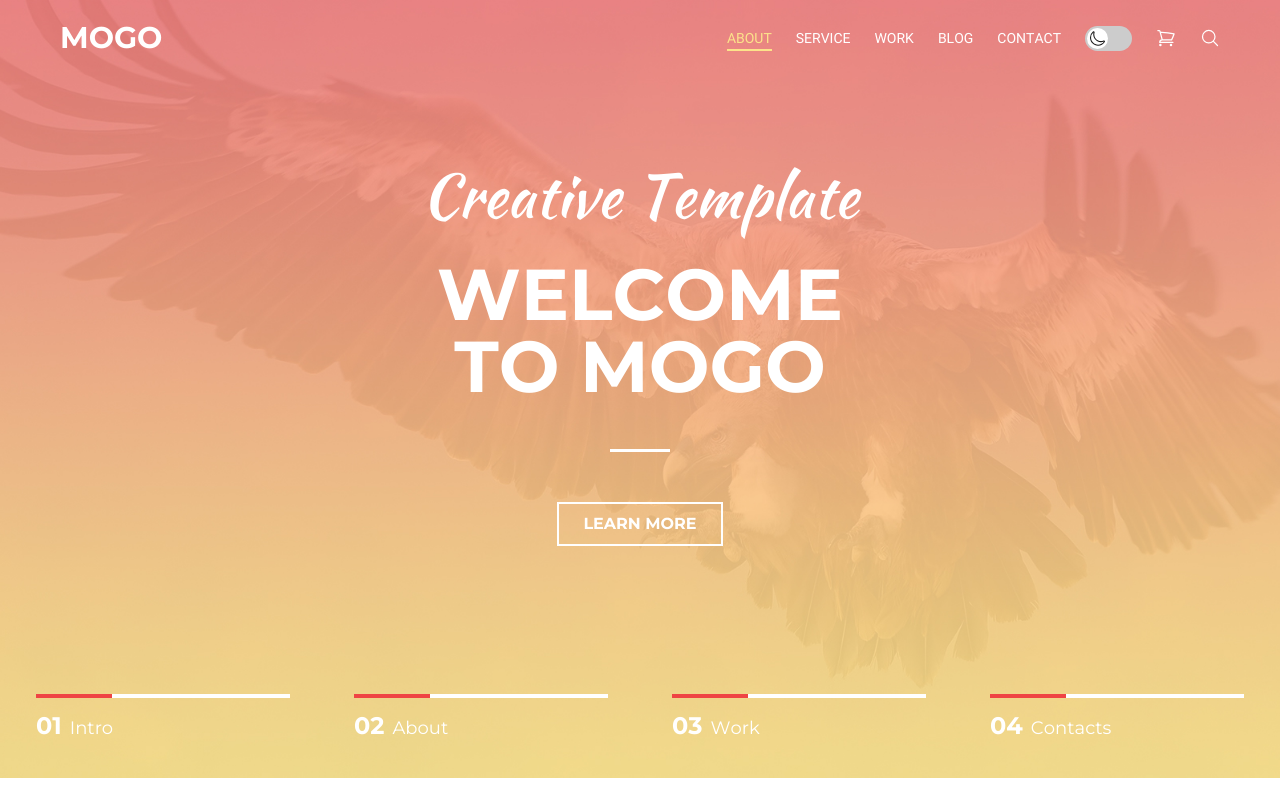
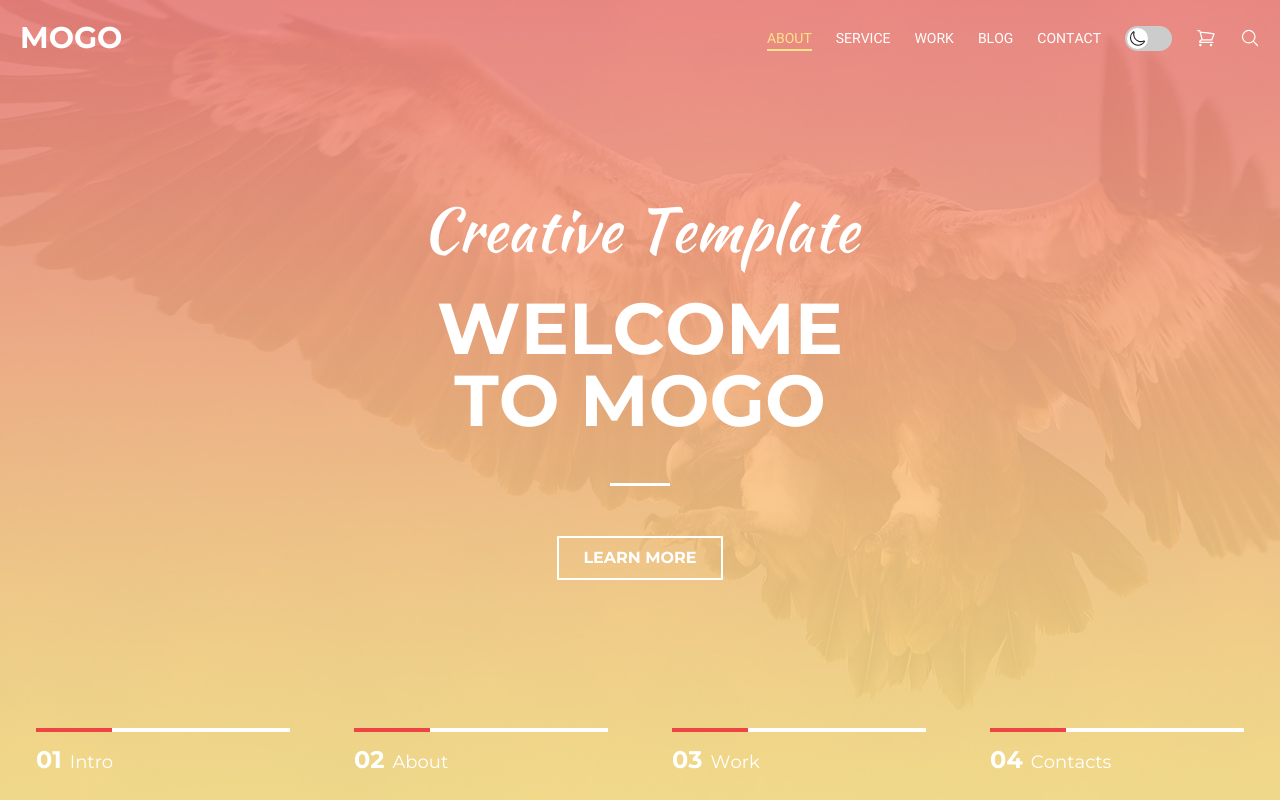
Before and after one commit to eugKlim/Mogo, a React (Vite) app: page /about in a window 1280 px wide. Shown: the top 800 px of the page. Built offline with nearby package versions, Linux system fonts and the light colour scheme.

Commit message:
added header fixation when scrolling

```diff
--- a/src/blocks/Feature.jsx
+++ b/src/blocks/Feature.jsx
@@ -3,7 +3,7 @@ import Title from '../components/title/Title';
 
 const Feature = () => {
   return (
-    <section className="bg-feature-bg bg-options max-w-[1280px] darkBgOverlay mx-auto">
+    <section className="bg-feature-bg bg-options bg-cover min-w-full darkBgOverlay mx-auto">
       <div className="dark:bg-dark">
         <div className="container">
           <Title uptitle="For all devices" title="Unique design" />
--- a/src/blocks/Header.jsx
+++ b/src/blocks/Header.jsx
@@ -47,9 +47,6 @@ const Header = () => {
 
   // burger
   const [isActiveBurger, setActiveBurger] = useState();
-
-  // burger /
-
   const clickBurger = () => {
     setActiveBurger((prevState) => !prevState);
   };
@@ -61,16 +58,51 @@ const Header = () => {
       document.body.classList.remove('noScroll');
     };
   }, [isActiveBurger]);
+  // burger /
+
+  // fixed header
+  const [isFixed, setIsFixed] = useState(false);
+  const handleScroll = () => {
+    setIsFixed(window.scrollY >= 800);
+  };
+  useEffect(() => {
+    window.addEventListener('scroll', handleScroll);
+    return () => {
+      window.removeEventListener('scroll', handleScroll);
+    };
+  }, []);
+  // fixed header /
+
   return (
     <>
-      <div className={`burger-overlay ${isActiveBurger ? 'active' : ''} bg-dark sm:fixed lg:hidden w-full h-screen min-w-screen z-[700]`} onClick={clickBurger} />
-      <header className="container flex justify-between items-center py-5 text-white">
+      <div
+        className={`burger-overlay ${
+          isActiveBurger ? 'active' : ''
+        } bg-dark sm:fixed lg:hidden w-full h-screen min-w-screen z-[700]`}
+        onClick={clickBurger}
+      />
+      <header
+        className={`header ${
+          isFixed ? 'fixed' : ''
+        } container flex justify-between items-center py-5 text-white max-w-[2500px]`}
+      >
         <h1 className="title text-white sm:text-lg md:text-3xl z-20">MoGo</h1>
         <nav className="flex items-center space-x-6 relative">
-          <ul className={`sm:nav-block ${isActiveBurger ? 'active' : ''}  uppercase text-sm flex items-center sm:flex-col sm:w-full sm:h-screen sm:bg-teal-500 sm:dark:bg-teal-700 sm:fixed sm:top-0 sm:left-0 sm:max-w-60 sm:overflow-y-auto sm:z-[702] sm:pt-12 sm:space-y-10 lg:bg-transparent lg:block lg:static lg:h-auto lg:space-x-6 lg:space-y-0 lg:max-w-full lg:overflow-y-visible lg:pt-1 lg:nav-hidden`}>
+          <ul
+            className={`sm:nav-block ${
+              isActiveBurger ? 'active' : ''
+            }  uppercase text-sm flex items-center sm:flex-col sm:w-full sm:h-screen sm:bg-teal-500 sm:dark:bg-teal-700 sm:fixed sm:top-0 sm:left-0 sm:max-w-60 sm:overflow-y-auto sm:z-[702] sm:pt-12 sm:space-y-10 lg:bg-transparent lg:block lg:static lg:h-auto lg:space-x-6 lg:space-y-0 lg:max-w-full lg:overflow-y-visible lg:pt-1 lg:nav-hidden`}
+          >
             {headerDataLinks.map((data, index) => {
               return (
-                <a href={data.href} title={data.nameLink} className={data.class} aria-label={data.nameLink} key={index} onClick={clickBurger}>
+                <a
+                  href={data.href}
+                  title={data.nameLink}
+                  className={data.class}
+                  aria-label={data.nameLink}
+                  key={index}
+                  onClick={clickBurger}
+                >
                   {data.nameLink}
                 </a>
               );
@@ -78,22 +110,60 @@ const Header = () => {
           </ul>
           <div className="sm:space-x-4 lg:space-x-6 flex items-center sm:pr-16 lg:pr-0">
             <ToggleBtn lightIco={LightIcon} darkIco={DarkIcon} />
-            <div onClick={togglePopup} className="inline-block lg:hover:text-yellow-500 cursor-pointer" title="basket button" aria-label="basket button">
-              <svg xmlns="http://www.w3.org/2000/svg" fill="none" viewBox="0 0 24 24" strokeWidth="1.5" stroke="currentColor" className="w-5 h-5">
-                <path strokeLinecap="round" strokeLinejoin="round" d="M2.25 3h1.386c.51 0 .955.343 1.087.835l.383 1.437M7.5 14.25a3 3 0 0 0-3 3h15.75m-12.75-3h11.218c1.121-2.3 2.1-4.684 2.924-7.138a60.114 60.114 0 0 0-16.536-1.84M7.5 14.25 5.106 5.272M6 20.25a.75.75 0 1 1-1.5 0 .75.75 0 0 1 1.5 0Zm12.75 0a.75.75 0 1 1-1.5 0 .75.75 0 0 1 1.5 0Z" />
+            <div
+              onClick={togglePopup}
+              className="inline-block lg:hover:text-yellow-500 cursor-pointer"
+              title="basket button"
+              aria-label="basket button"
+            >
+              <svg
+                xmlns="http://www.w3.org/2000/svg"
+                fill="none"
+                viewBox="0 0 24 24"
+                strokeWidth="1.5"
+                stroke="currentColor"
+                className="w-5 h-5"
+              >
+                <path
+                  strokeLinecap="round"
+                  strokeLinejoin="round"
+                  d="M2.25 3h1.386c.51 0 .955.343 1.087.835l.383 1.437M7.5 14.25a3 3 0 0 0-3 3h15.75m-12.75-3h11.218c1.121-2.3 2.1-4.684 2.924-7.138a60.114 60.114 0 0 0-16.536-1.84M7.5 14.25 5.106 5.272M6 20.25a.75.75 0 1 1-1.5 0 .75.75 0 0 1 1.5 0Zm12.75 0a.75.75 0 1 1-1.5 0 .75.75 0 0 1 1.5 0Z"
+                />
               </svg>
               <Popup isOpen={isOpen} onClose={closePopup}>
                 <p>Basket</p>
               </Popup>
             </div>
-            <a href="#" className="inline-block lg:hover:text-yellow-500" title="search" aria-label="search">
-              <svg xmlns="http://www.w3.org/2000/svg" fill="none" viewBox="0 0 24 24" strokeWidth="1.5" stroke="currentColor" className="w-5 h-5">
-                <path strokeLinecap="round" strokeLinejoin="round" d="m21 21-5.197-5.197m0 0A7.5 7.5 0 1 0 5.196 5.196a7.5 7.5 0 0 0 10.607 10.607Z" />
+            <a
+              href="#"
+              className="inline-block lg:hover:text-yellow-500"
+              title="search"
+              aria-label="search"
+            >
+              <svg
+                xmlns="http://www.w3.org/2000/svg"
+                fill="none"
+                viewBox="0 0 24 24"
+                strokeWidth="1.5"
+                stroke="currentColor"
+                className="w-5 h-5"
+              >
+                <path
+                  strokeLinecap="round"
+                  strokeLinejoin="round"
+                  d="m21 21-5.197-5.197m0 0A7.5 7.5 0 1 0 5.196 5.196a7.5 7.5 0 0 0 10.607 10.607Z"
+                />
               </svg>
             </a>
           </div>
 
-          <button aria-label="menu" className={`burger ${isActiveBurger ? 'active' : ''} absolute right-0 z-[701] sm:block lg:hidden`} onClick={clickBurger}>
+          <button
+            aria-label="menu"
+            className={`burger ${
+              isActiveBurger ? 'active' : ''
+            } absolute right-0 z-[701] sm:block lg:hidden`}
+            onClick={clickBurger}
+          >
             <span></span>
             <span></span>
             <span></span>
--- a/src/blocks/Intro.jsx
+++ b/src/blocks/Intro.jsx
@@ -21,7 +21,8 @@ const Intro = () => {
   ];
 
   return (
-    <section className="bg-intro-bg bg-options max-w-[2560px] mt-[-100px] container pb-9 text-white pt-[190px] sm:bg-cover">
+    <section className="bg-intro-bg bg-options min-w-full mt-[-100px] container pb-9 text-white pt-[300px] sm:bg-cover">
+    {/* <section className="bg-intro-bg bg-options bg-cover max-w-[2560px] mt-[-100px] container pb-9 text-white pt-[300px] sm:bg-cover"> */}
       <div>
         <h2 className="upTitle text-white mb-8 md:text-6xl sm:text-4xl">
           Creative Template
--- a/src/style.scss
+++ b/src/style.scss
@@ -22,6 +22,33 @@ body.noScroll {
   background: #5cb8a7;
   &:hover {
     background: #157664;
+  }
+}
+
+// fixed header on scroll
+.header {
+  color: white;
+  min-width: 100%;
+  position: absolute;
+}
+html.dark .header.fixed {
+  background-color: rgb(7, 143, 143,.8);
+}
+.header.fixed {
+  background-color: rgba(11, 93, 216, 0.8);
+  top: 0;
+  padding: 12px 20px;
+  min-width: 100%;
+  animation: fromTop 0.2s linear;
+  position: fixed;
+  z-index: 1000;
+}
+@keyframes fromTop {
+  from {
+    transform: translateY(-100%);
+  }
+  to {
+    transform: translateY(0);
   }
 }
 
```
